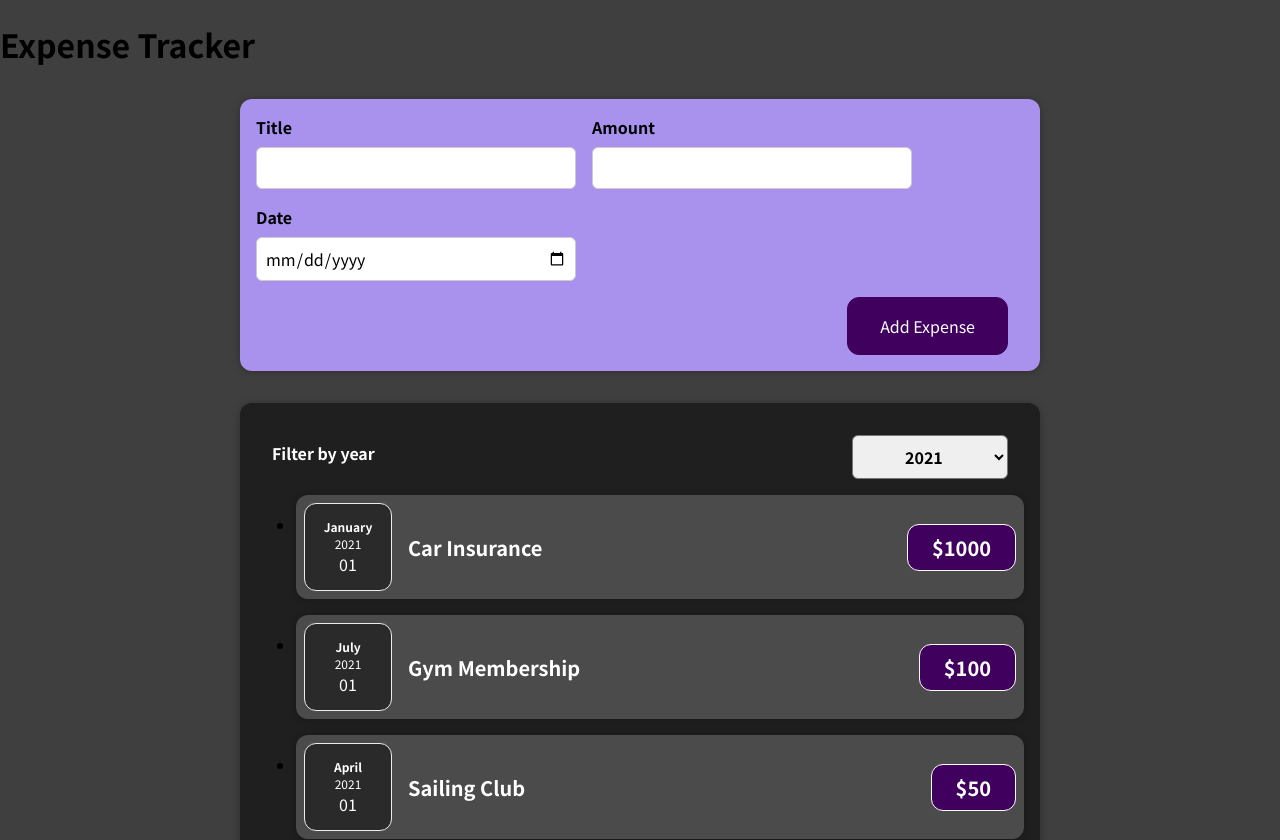
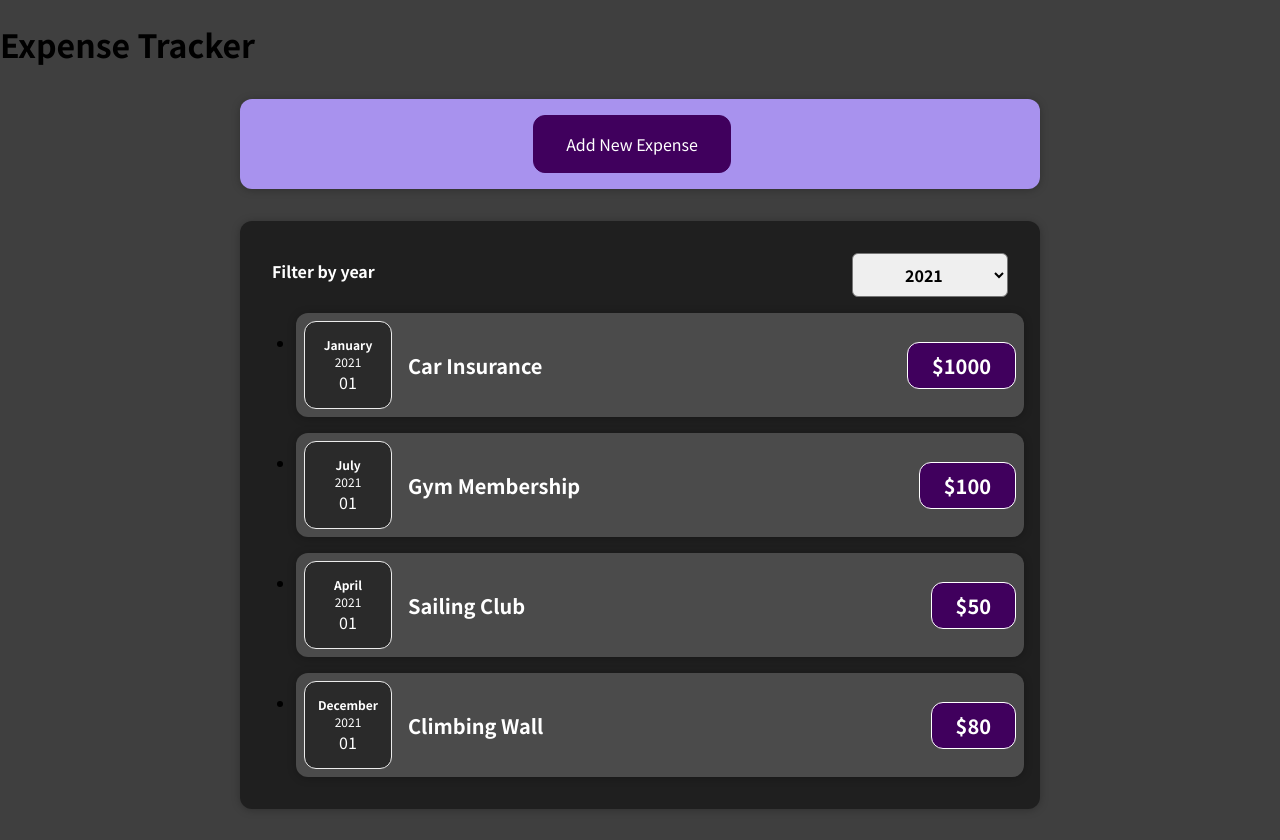
Before and after one commit to nicolas-thompson/expenses, a React (Create React App) app: page / in a window 1280 px wide. Shown: the top 840 px of the page. Built offline with nearby package versions, Linux system fonts and the light colour scheme.

Commit message:
Shows expense form conditionally

```diff
--- a/src/components/NewExpense/ExpenseForm.js
+++ b/src/components/NewExpense/ExpenseForm.js
@@ -34,7 +34,11 @@ const ExpenseForm = (props) => {
       <div className="new-expense__controls">
         <div className="new-expense__control">
           <label>Title</label>
-          <input type="text" value={enteredTitle} onChange={titleChangeHandler} />
+          <input
+            type="text"
+            value={enteredTitle}
+            onChange={titleChangeHandler}
+          />
         </div>
         <div className="new-expense__control">
           <label>Amount</label>
@@ -58,6 +62,9 @@ const ExpenseForm = (props) => {
         </div>
       </div>
       <div className="new-expense__actions">
+        <button type="button" onClick={props.onCancelNewExpenseForm}>
+          Cancel
+        </button>
         <button type="submit">Add Expense</button>
       </div>
     </form>
--- a/src/components/NewExpense/NewExpense.js
+++ b/src/components/NewExpense/NewExpense.js
@@ -1,18 +1,45 @@
-import ExpenseForm from './ExpenseForm';
-import './NewExpense.css';
+import { useState } from "react";
+import ExpenseForm from "./ExpenseForm";
+import "./NewExpense.css";
 
 const NewExpense = (props) => {
+  const [showNewExpenseForm, setShowNewExpenseForm] = useState(false);
+
   const saveExpenseDataHandler = (enteredExpenseData) => {
     const expenseData = {
       ...enteredExpenseData,
       id: Math.random().toString(),
     };
     props.onAddExpense(expenseData);
-  }
+    setShowNewExpenseForm(false);
+  };
 
-  return <div className="new-expense">
-    <ExpenseForm onSaveExpenseData={saveExpenseDataHandler} />
-  </div>
-}
+  const showNewExpenseFormHandler = () => {
+    setShowNewExpenseForm(true);
+  };
+
+  const hideNewExpenseFormHandler = () => {
+    setShowNewExpenseForm(false);
+  };
+
+  return (
+    <div className="new-expense">
+      {!showNewExpenseForm && (
+        <button
+          className="new-expense__button"
+          onClick={showNewExpenseFormHandler}
+        >
+          Add New Expense
+        </button>
+      )}
+      {showNewExpenseForm && (
+        <ExpenseForm
+          onSaveExpenseData={saveExpenseDataHandler}
+          onCancelNewExpenseForm={hideNewExpenseFormHandler}
+        />
+      )}
+    </div>
+  );
+};
 
 export default NewExpense;
```
